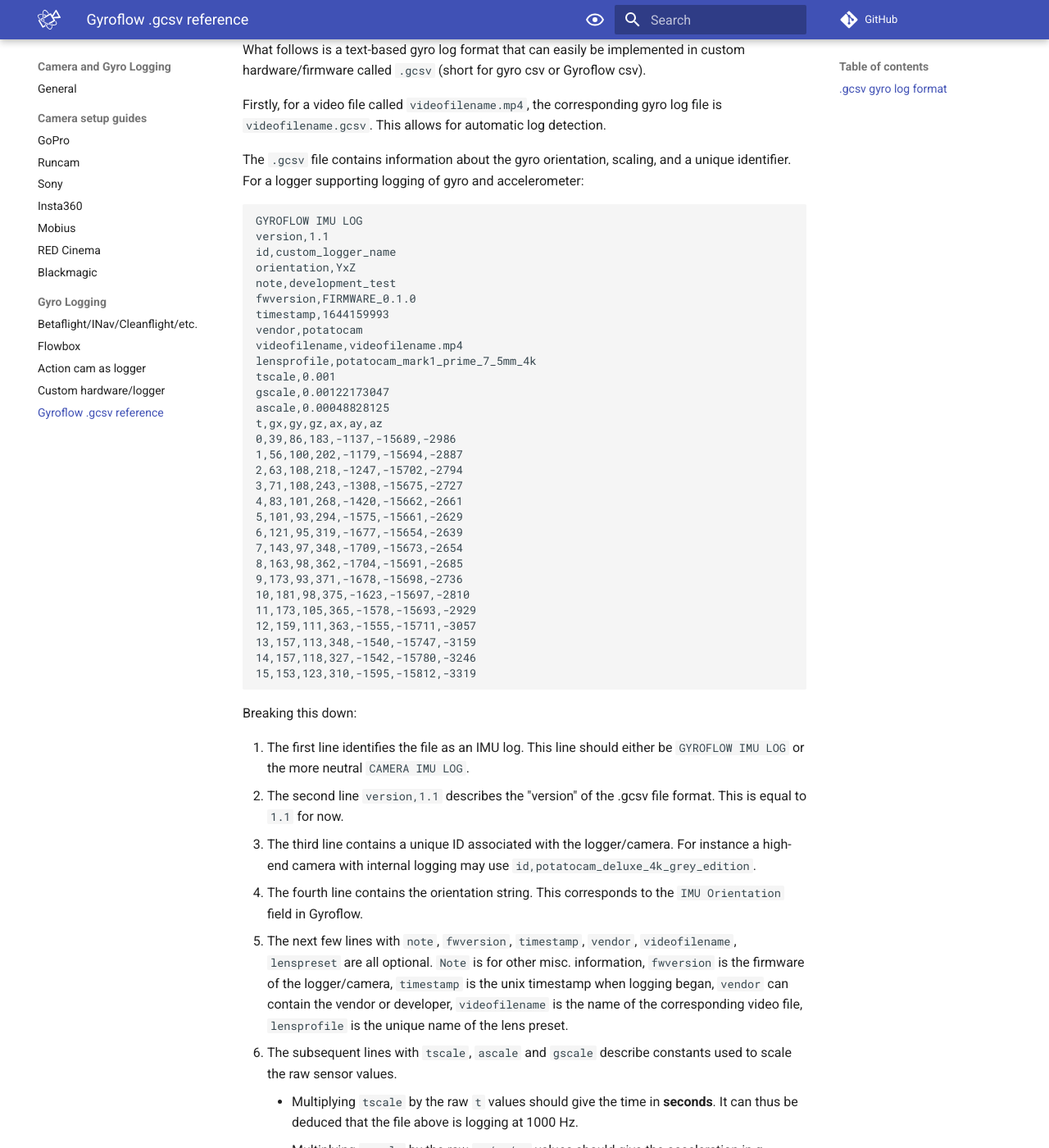
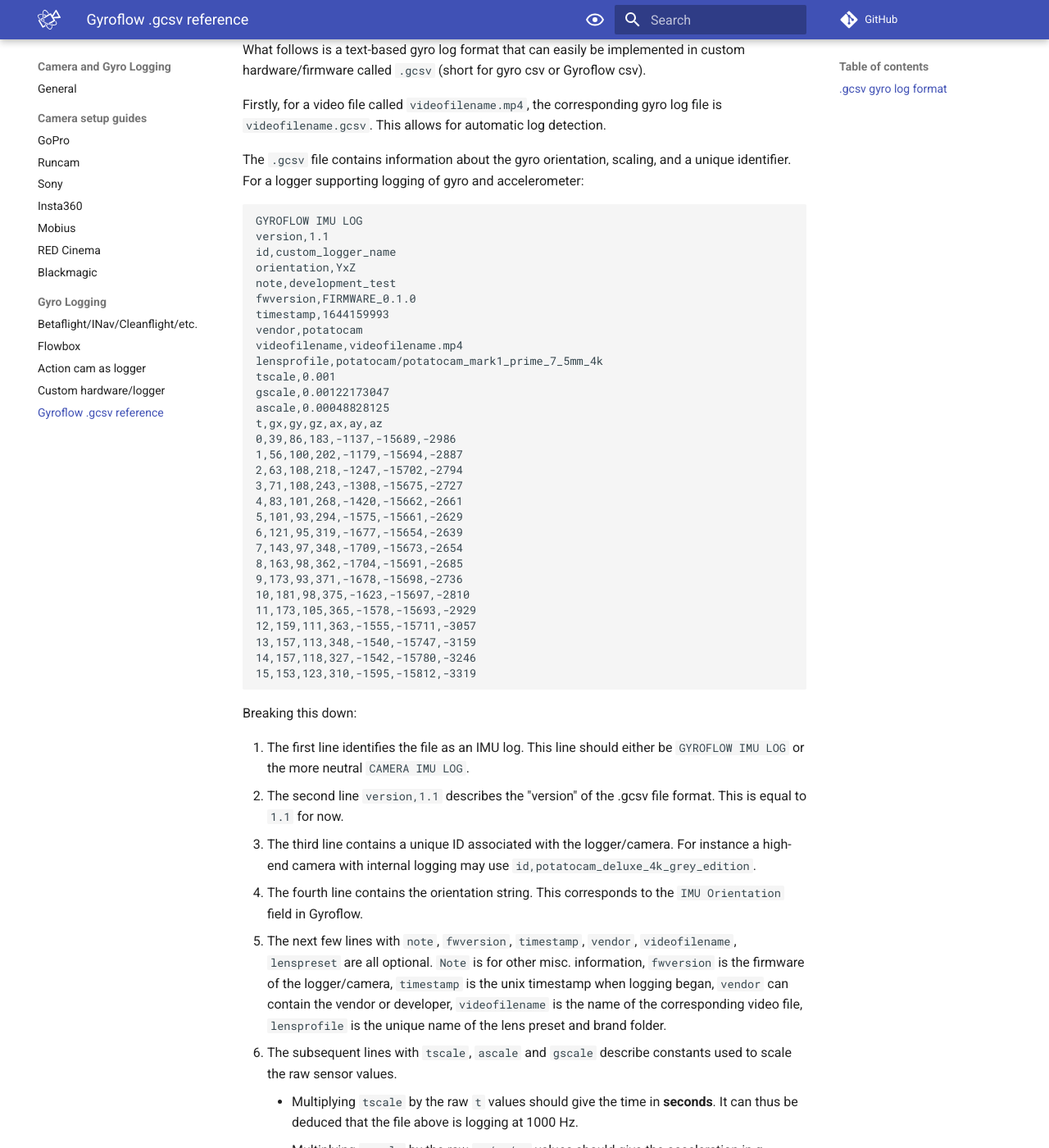
Before and after one commit to gyroflow/gyroflow-docs, an MkDocs documentation site: the page built from docs/logging/gcsv.md, in a window 1280 px wide and 1400 px high, scrolled down 231 px. Shown: the whole window at 82% size. Built offline with MkDocs 1.6.1 and Material for MkDocs 9.7.7, drawn with Linux system fonts in a browser that asks for light colours; comment, search, counter and statistics services are not loaded.

Commit message:
Add folder name in gcsv

```diff
--- a/docs/logging/gcsv.md
+++ b/docs/logging/gcsv.md
@@ -16,7 +16,7 @@
 timestamp,1644159993
 vendor,potatocam
 videofilename,videofilename.mp4
-lensprofile,potatocam_mark1_prime_7_5mm_4k
+lensprofile,potatocam/potatocam_mark1_prime_7_5mm_4k
 tscale,0.001
 gscale,0.00122173047
 ascale,0.00048828125
@@ -45,7 +45,7 @@
 2. The second line `version,1.1` describes the "version" of the .gcsv file format. This is equal to `1.1` for now.
 3. The third line contains a unique ID associated with the logger/camera. For instance a high-end camera with internal logging may use `id,potatocam_deluxe_4k_grey_edition`.
 4. The fourth line contains the orientation string. This corresponds to the `IMU Orientation` field in Gyroflow.
-5. The next few lines with `note`, `fwversion`, `timestamp`, `vendor`, `videofilename`, `lenspreset` are all optional. `Note` is for other misc. information, `fwversion` is the firmware of the logger/camera, `timestamp` is the unix timestamp when logging began, `vendor` can contain the vendor or developer, `videofilename` is the name of the corresponding video file, `lensprofile` is the unique name of the lens preset.
+5. The next few lines with `note`, `fwversion`, `timestamp`, `vendor`, `videofilename`, `lenspreset` are all optional. `Note` is for other misc. information, `fwversion` is the firmware of the logger/camera, `timestamp` is the unix timestamp when logging began, `vendor` can contain the vendor or developer, `videofilename` is the name of the corresponding video file, `lensprofile` is the unique name of the lens preset and brand folder.
 6. The subsequent lines with `tscale`, `ascale` and `gscale` describe constants used to scale the raw sensor values.
 	- Multiplying `tscale` by the raw `t` values should give the time in **seconds**. It can thus be deduced that the file above is logging at 1000 Hz.
 	- Multiplying `ascale` by the raw `ax/ay/az` values should give the acceleration in **g**
```
